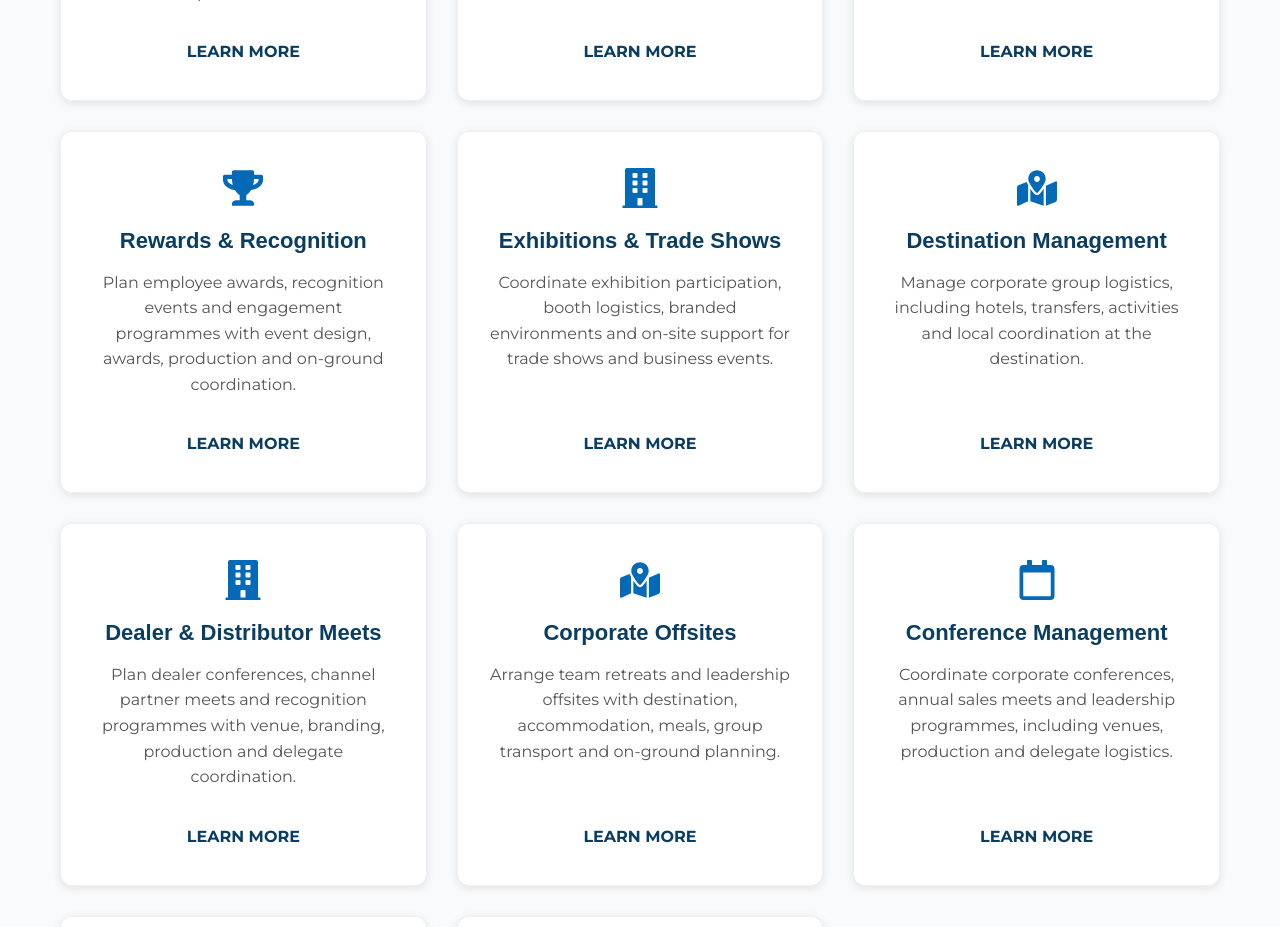
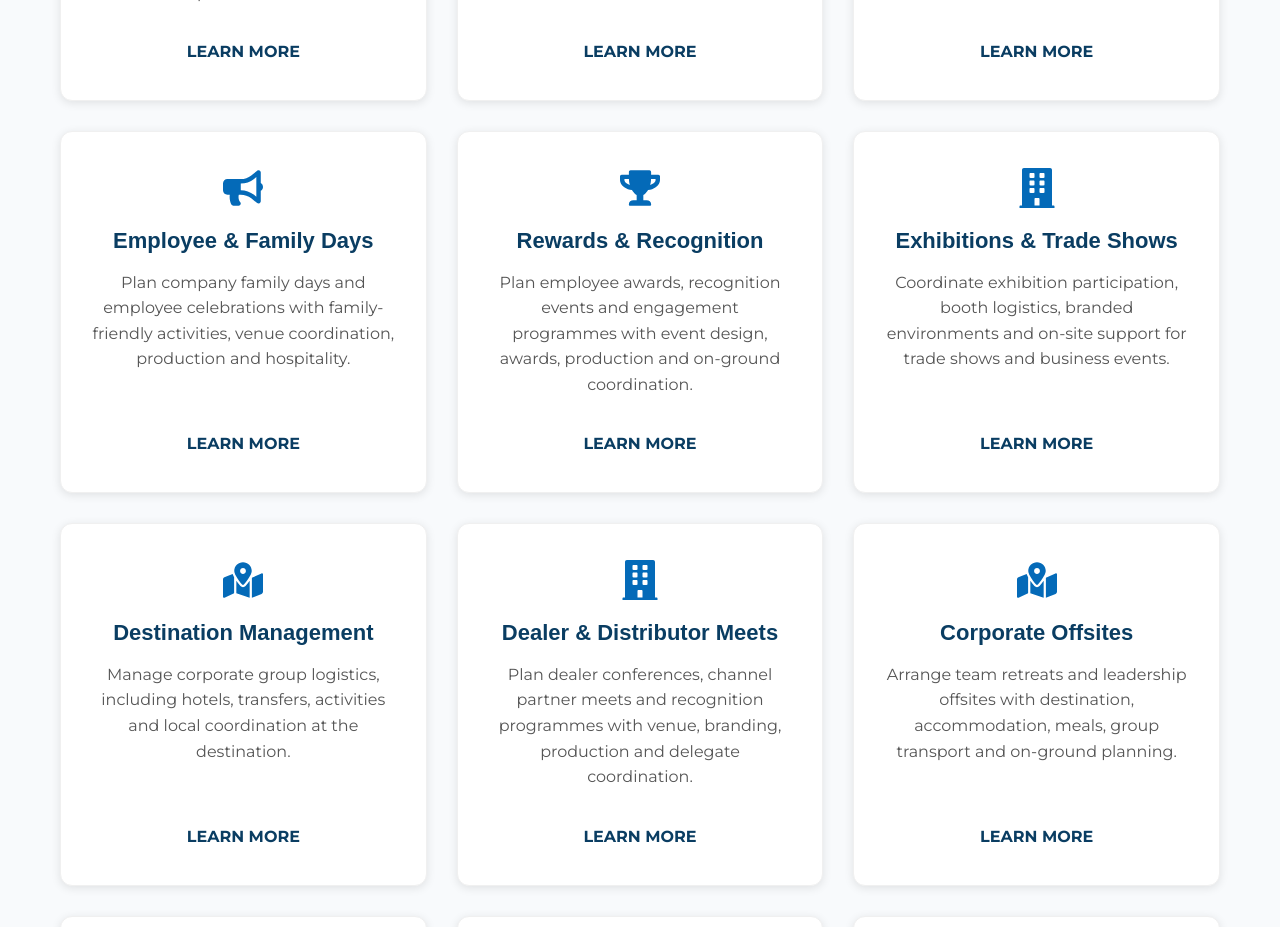
Before and after one commit to expressearth-mice/Expressearth-website, a React (Create React App) app: page /mice-services in a window 1280 px wide. Shown: the part 1160-2087 px from the top of the page. Built offline with nearby package versions, Linux system fonts and the light colour scheme; no server answers.

Commit message:
Add family day pathway to MICE services hub

```diff
--- a/src/components/MiceService.js
+++ b/src/components/MiceService.js
@@ -22,6 +22,12 @@ const services = [
     description: "Coordinate product launches, annual days, award ceremonies and employee events with venue, production and on-site support.",
     icon: <FaBullhorn color="#046ab8" />,
     link: "/corporate-events"
+  },
+  {
+    title: "Employee & Family Days",
+    description: "Plan company family days and employee celebrations with family-friendly activities, venue coordination, production and hospitality.",
+    icon: <FaBullhorn color="#046ab8" />,
+    link: "/family-day-events"
   },
   {
     title: "Rewards & Recognition",
```
